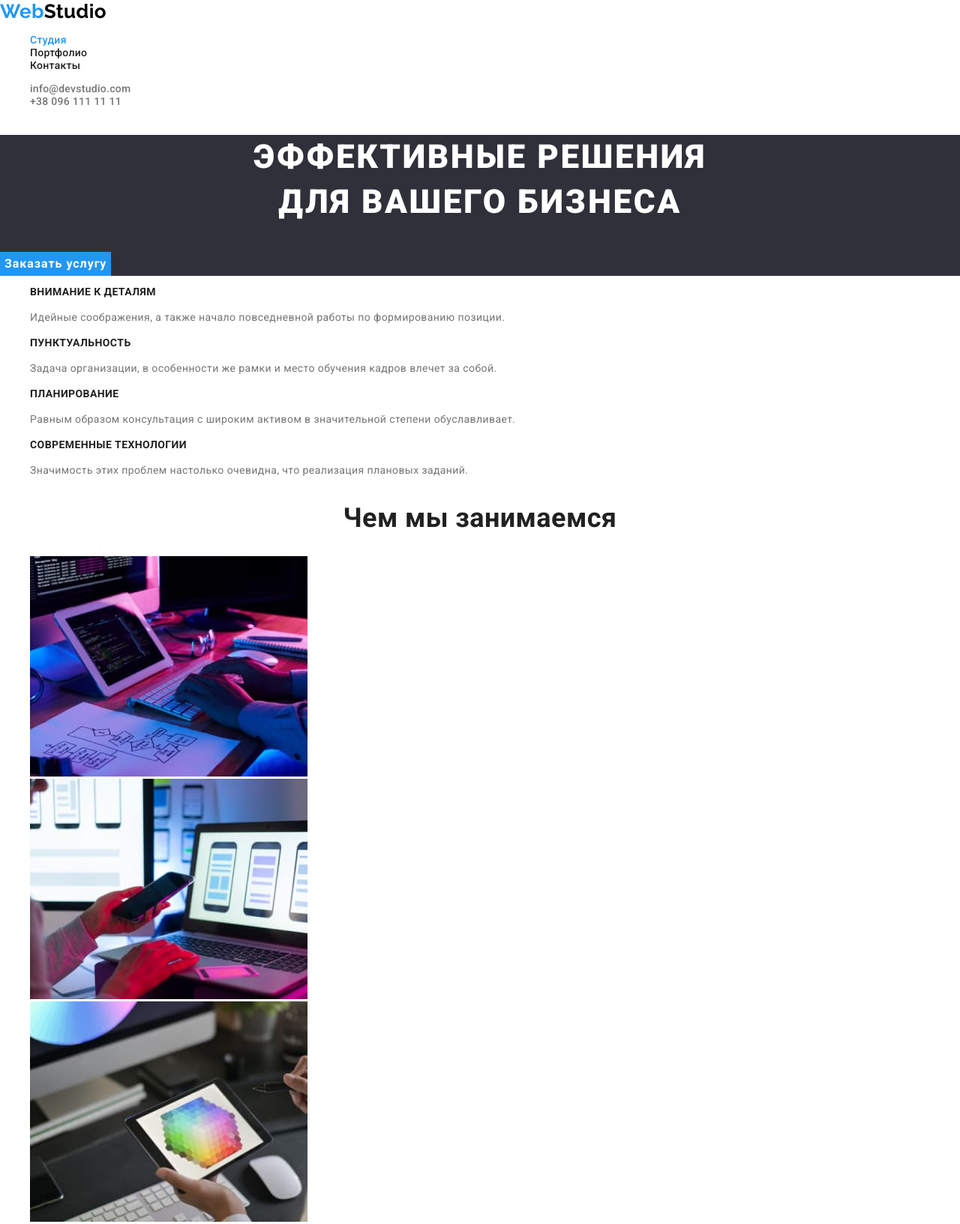
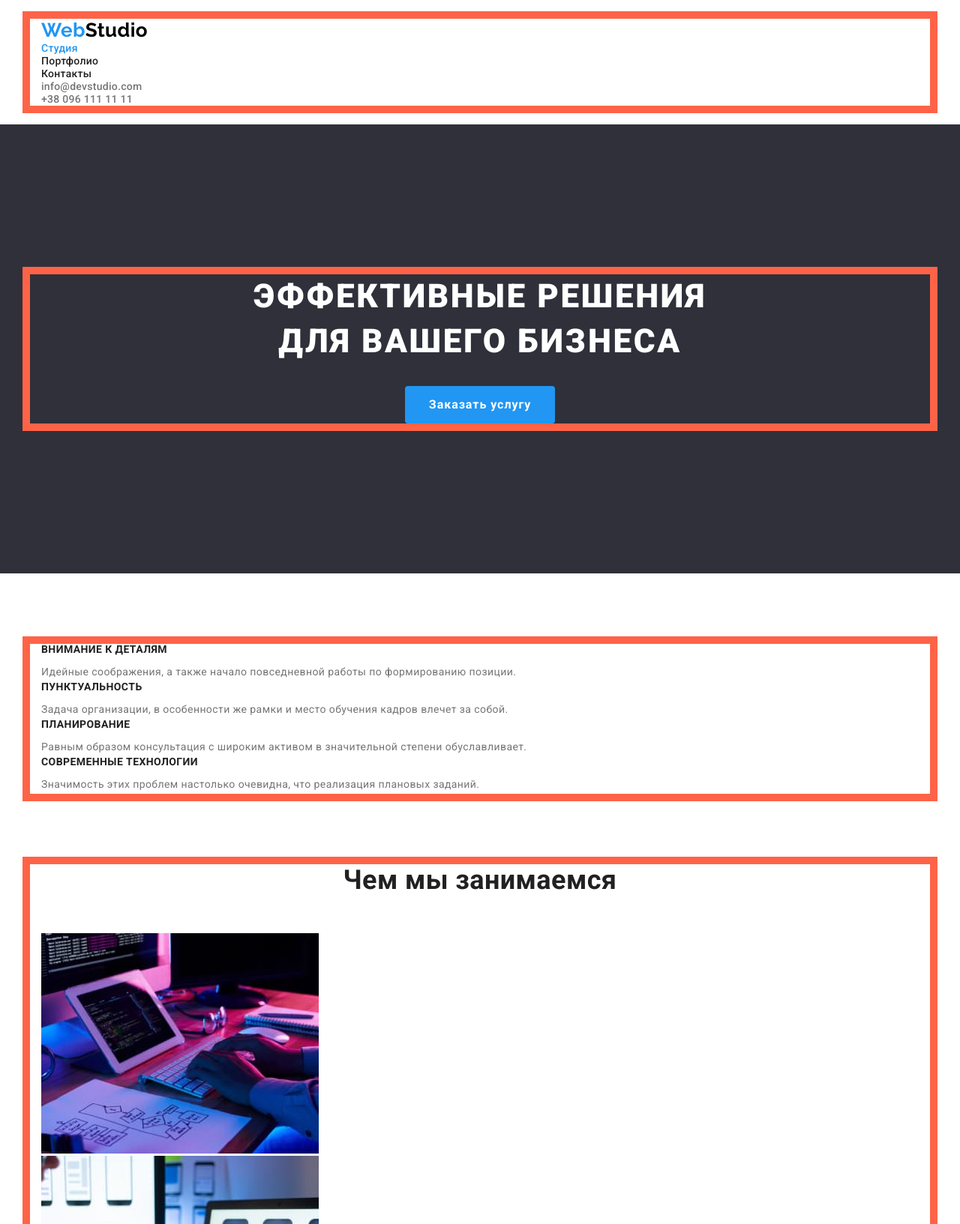
Before and after one commit to Karyna-Borysenko/goit-markup-hw-03, a plain HTML site: page index.html in a window 1280 px wide. Shown: the top 1633 px of the page at 75% size. Drawn offline with nearby package versions, Linux system fonts and the light colour scheme.

Commit message:
Adds container, margin, padding

```diff
--- a/css/styles.css
+++ b/css/styles.css
@@ -12,6 +12,40 @@ body {
   font-size: 14px;
   background-color: var(--used-color);
   color: var(--body-color);
+}
+
+p,
+h1,
+h2,
+h3,
+h4,
+h5,
+h6 {
+  margin: 0;
+}
+
+ul {
+  margin: 0;
+  padding-left: 0;
+}
+
+button {
+  cursor: pointer;
+}
+
+.container {
+  width: 1200px;
+  padding-left: 15px;
+  padding-right: 15px;
+
+  margin-left: auto;
+  margin-right: auto;
+  outline: 10px solid tomato;
+}
+
+.section {
+  padding-top: 94px;
+  padding-bottom: 94px;
 }
 
 .link {
@@ -36,6 +70,11 @@ body {
 }
 
 /*------------------------------------------------------------------Шапка сайта-header------------------------------------------------------------------*/
+
+.header {
+  padding-top: 25px;
+  padding-bottom: 25px;
+}
 
 .header-logo {
   font-family: "Raleway", "Roboto", sans-serif;
@@ -84,19 +123,37 @@ body {
 
 /*------------Cекция Герой-Hero------------*/
 .hero {
+  padding-top: 200px;
+  padding-bottom: 200px;
+
   background-color: #2f303a;
+  text-align: center;
 }
+
 .hero-title {
+  margin-left: auto;
+  margin-right: auto;
+  margin-bottom: 30px;
+  max-width: 700px;
+
   font-weight: 900;
   font-size: 44px;
   line-height: 1.36;
-  text-align: center;
   letter-spacing: 0.06em;
   text-transform: uppercase;
   color: var(--used-color);
 }
 
 .hero-button {
+  margin-left: auto;
+  margin-right: auto;
+  padding-top: 10px;
+  padding-right: 32px;
+  padding-bottom: 10px;
+  padding-left: 32px;
+  min-width: 200px;
+  border-radius: 4px;
+
   font-family: inherit;
   font-weight: 700;
   font-size: 16px;
@@ -105,7 +162,6 @@ body {
   align-items: center;
   letter-spacing: 0.06em;
   border-style: none;
-  cursor: pointer;
   background-color: var(--accent-color);
   color: var(--used-color);
 }
@@ -113,6 +169,8 @@ body {
 /*------------Секция Наши преимущества------------*/
 
 .benefits-secondary-title {
+  margin-bottom: 10px;
+
   font-size: 14px;
   line-height: 1.14;
   text-transform: uppercase;
@@ -125,7 +183,13 @@ body {
 
 /*------------Секция Чем мы занимаемся------------*/
 
+.speciality {
+  padding-top: 0;
+}
+
 .speciality-title {
+  margin-bottom: 50px;
+
   font-size: 36px;
   line-height: 1.17;
   text-align: center;
@@ -136,12 +200,14 @@ body {
 
 .team {
   background-color: #f5f4fa;
+  text-align: center;
 }
 
 .team-main-title {
+  margin-bottom: 50px;
+
   font-size: 36px;
   line-height: 1.17;
-  text-align: center;
   color: var(--main-color);
 }
 
@@ -149,18 +215,28 @@ body {
 .team-text {
   font-size: 16px;
   line-height: 1.19;
-  text-align: center;
 }
 
 .team-secondary-title {
+  margin-top: 30px;
+  margin-bottom: 10px;
+
   font-weight: 500;
   color: var(--main-color);
+}
+
+.team-text {
+  margin-bottom: 30px;
 }
 
 /*------------------------------------------------------------------portfolio.html------------------------------------------------------------------*/
 /*--Оснавная часть-main section-->*/
 
 /*------------Cекция Portfolio------------*/
+
+.portfolio-filter {
+  margin-bottom: 34px;
+}
 
 .portfolio-button {
   font-family: inherit;
@@ -170,7 +246,6 @@ body {
   text-align: center;
   letter-spacing: 0.03em;
   border-style: none;
-  cursor: pointer;
   color: var(--main-color);
 }
 
@@ -181,6 +256,9 @@ body {
 }
 
 .porfolio-secondary-title {
+  margin-top: 20px;
+  margin-bottom: 4px;
+
   font-size: 18px;
   line-height: 2;
   letter-spacing: 0.06em;
@@ -196,10 +274,16 @@ body {
 /*------------------------------------------------------------------Подвал сайта-Footer------------------------------------------------------------------*/
 
 .footer {
+  padding-top: 60px;
+  padding-bottom: 60px;
+
   background-color: #2f303a;
 }
 
 .footer-logo {
+  display: inline-block;
+  margin-bottom: 20px;
+
   font-family: "Raleway", sans-serif;
   font-weight: 700;
   font-size: 26px;
@@ -220,10 +304,15 @@ body {
 }
 
 .footer-item-address {
+  margin-bottom: 9px;
   color: var(--used-color);
 }
 
-.footer-item-mail,
+.footer-item-mail {
+  margin-bottom: 9px;
+  color: var(--used-transparent-color);
+}
+
 .footer-item-phone {
   color: var(--used-transparent-color);
 }
--- a/index.html
+++ b/index.html
@@ -24,6 +24,7 @@
   <body>
     <!--Шапка сайта-header-->
     <header class="header">
+      <div class="container">
         <nav class="header-nav">
           <a href="./index.html" class="header-logo link"
             >Web<span class="header-logo-color">Studio</span>
@@ -52,21 +53,22 @@
             >
           </li>
         </ul>
+      </div>
     </header>
 
     <!--Оснавная часть-main section-->
     <main>
       <!--Cекция Герой-Hero-->
       <section class="hero">
-        <h1 class="hero-title">
-          Эффективные решения <br />
-          для вашего бизнеса
-        </h1>
+        <div class="container">
+          <h1 class="hero-title">Эффективные решения для вашего бизнеса</h1>
           <button type="button" class="hero-button">Заказать услугу</button>
+        </div>
       </section>
 
       <!--Секция Наши преимущества-->
-      <section class="benefits">
+      <section class="benefits section">
+        <div class="container">
           <h2 class="benefits-main-title visually-hidden">Наши преимущества</h2>
           <ul class="benefits-list list">
             <li class="benefits-item">
@@ -79,8 +81,8 @@
             <li>
               <h3 class="benefits-secondary-title">Пунктуальность</h3>
               <p class="benefits-text">
-              Задача организации, в особенности же рамки и место обучения кадров
-              влечет за собой.
+                Задача организации, в особенности же рамки и место обучения
+                кадров влечет за собой.
               </p>
             </li>
             <li>
@@ -98,10 +100,12 @@
               </p>
             </li>
           </ul>
+        </div>
       </section>
 
       <!--Секция Чем мы занимаемся-->
-      <section class="speciality">
+      <section class="speciality section">
+        <div class="container">
           <h2 class="speciality-title">Чем мы занимаемся</h2>
           <ul class="speciality-list list">
             <li class="speciality-item">
@@ -132,10 +136,12 @@
               />
             </li>
           </ul>
+        </div>
       </section>
 
       <!--Секция Наша команда-->
-      <section class="team">
+      <section class="team section">
+        <div class="container">
           <h2 class="team-main-title">Наша команда</h2>
           <ul class="team-list list">
             <li class="team-item">
@@ -183,11 +189,13 @@
               <p lang="en" class="team-text">UI Designer</p>
             </li>
           </ul>
+        </div>
       </section>
     </main>
 
     <!--Подвал сайта-Footer-->
     <footer class="footer">
+      <div class="container">
         <a href="./index.html" class="footer-logo link"
           >Web<span class="footer-logo-color">Studio</span></a
         >
@@ -214,6 +222,7 @@
             </li>
           </ul>
         </address>
+      </div>
     </footer>
   </body>
 </html>
```
Also changed, not shown: portfolio.html (+14 -3 lines). Lines whose indentation alone changed are shown as unchanged.
